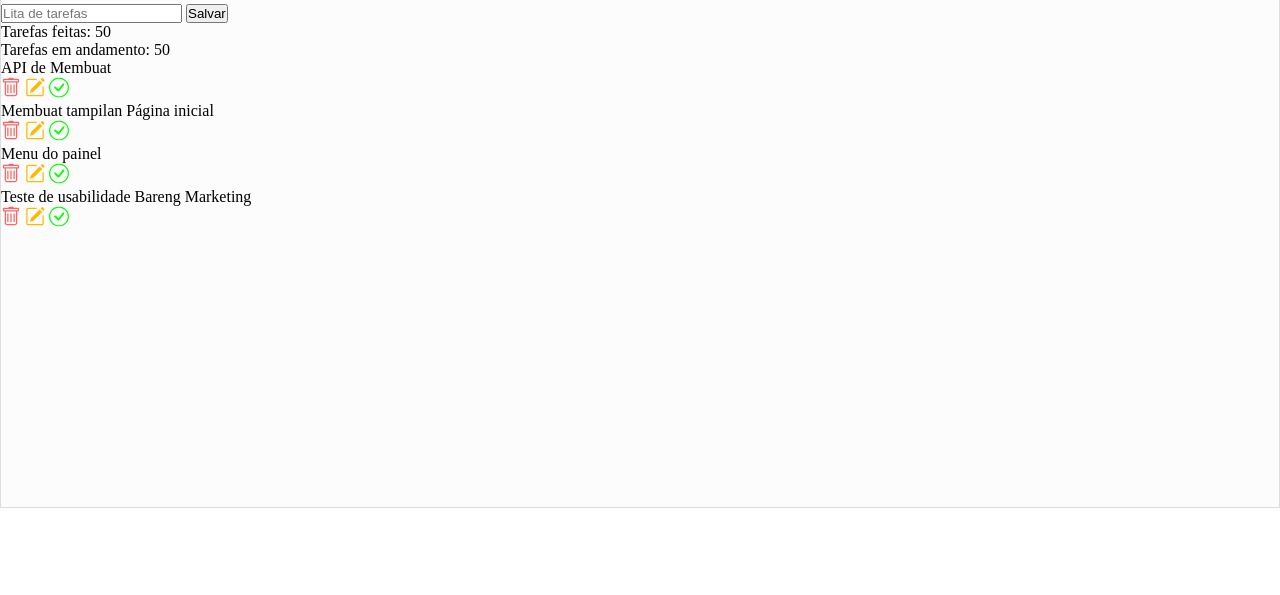
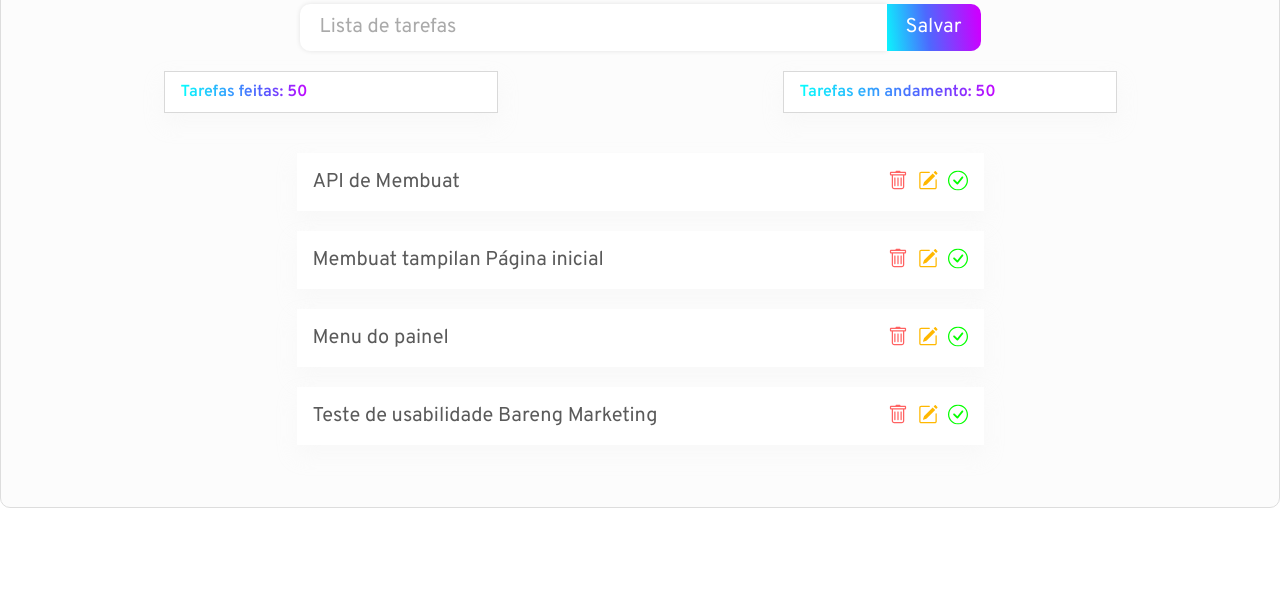
Before and after one commit to natsalete/curso_ebac_frontend, a plain HTML site: page index.html in a window 1280 px wide. Shown: the part 205-800 px from the top of the page. Drawn offline with Linux system fonts and the light colour scheme.

Commit message:
feat: estilização da My to do list

```diff
--- a/index.html
+++ b/index.html
@@ -15,69 +15,100 @@
         <h1>MY TO DO LIST</h1>
       </header>
       <form action="">
-        <input type="text" required placeholder="Lita de tarefas" />
+        <input type="text" required placeholder="Lista de tarefas" />
         <button type="submit">Salvar</button>
       </form>
-      <div>
+      <div class="cont-tarefas">
+        <div class="cont-tarefas-feitas">
             <p>Tarefas feitas: 50</p>
+        </div>
+        <div class="cont-tarefas-andamento">
             <p>Tarefas em andamento: 50</p>
         </div>
-      <div>
+      </div>
+      <div class="lista-tarefas">
         <ul>
           <li>
             API de Membuat
-            <div>
+            <div class="lista-tarefas-elementos">
+              <button>
                 <img
                 src="./imagens/trash 1.svg"
                 alt="Imagem de uma cesto de lixo"
               />
+              </button>
+              <button>
                 <img
                 src="./imagens/pencil-square 1.svg"
                 alt="Imagem de papel e caneta"
               />
+              </button>
+              <button>
                 <img src="./imagens/check-circle 1.svg" alt="circulo com check" />
+              </button>
             </div>
           </li>
           <li>
             Membuat tampilan Página inicial
-            <div>
+            <div class="cont-tarefas-elementos">
+                <div class="lista-tarefas-elementos">
+                    <button>
                       <img
                       src="./imagens/trash 1.svg"
                       alt="Imagem de uma cesto de lixo"
                     />
+                    </button>
+                    <button>
                       <img
                       src="./imagens/pencil-square 1.svg"
                       alt="Imagem de papel e caneta"
                     />
+                    </button>
+                    <button>
                       <img src="./imagens/check-circle 1.svg" alt="circulo com check" />
+                    </button>
             </div>
           </li>
           <li>
             Menu do painel
-            <div>
+            <div class="cont-tarefas-elementos">
+                <div class="lista-tarefas-elementos">
+                    <button>
                       <img
                       src="./imagens/trash 1.svg"
                       alt="Imagem de uma cesto de lixo"
                     />
+                    </button>
+                    <button>
                       <img
                       src="./imagens/pencil-square 1.svg"
                       alt="Imagem de papel e caneta"
                     />
+                    </button>
+                    <button>
                       <img src="./imagens/check-circle 1.svg" alt="circulo com check" />
+                    </button>
             </div>
           </li>
           <li>
             Teste de usabilidade Bareng Marketing
-            <div>
+            <div class="cont-tarefas-elementos">
+                <div class="lista-tarefas-elementos">
+                    <button>
                       <img
                       src="./imagens/trash 1.svg"
                       alt="Imagem de uma cesto de lixo"
                     />
+                    </button>
+                    <button>
                       <img
                       src="./imagens/pencil-square 1.svg"
                       alt="Imagem de papel e caneta"
                     />
+                    </button>
+                    <button>
                       <img src="./imagens/check-circle 1.svg" alt="circulo com check" />
+                    </button>
             </div>
           </li>
         </ul>
--- a/main.css
+++ b/main.css
@@ -16,13 +16,14 @@ body {
   height: 625px;
   background-color: #fcfcfc;
   border: 1px solid #ddd;
+  border-radius: 10px;
 }
 
 header {
-    display: flex;
-    justify-content: center;
-    align-items: center;
-    padding: 50px 0 20px 0;
+  display: flex;
+  justify-content: center;
+  align-items: center;
+  padding: 50px 0 20px 0;
 }
 
 header h1 {
@@ -31,8 +32,142 @@ header h1 {
   font-style: normal;
   font-weight: 900;
   line-height: normal;
-  background: linear-gradient(270deg, #C0F -2.84%, #5756FF 33.42%, #07FDFD 99.91%);
+  background: linear-gradient(
+    270deg,
+    #c0f -2.84%,
+    #5756ff 33.42%,
+    #07fdfd 99.91%
+  );
+  background-clip: text;
+  -webkit-background-clip: text;
+  -webkit-text-fill-color: transparent;
+}
+
+form {
+  display: flex;
+  justify-content: center;
+}
+
+form input {
+  display: flex;
+  width: 587px;
+  padding: 16px 20px;
+  align-items: flex-start;
+  gap: 10px;
+  border: none;
+  outline: none;
+  box-shadow: 0 0 5px rgba(0, 0, 0, 0.1);
+  transition: box-shadow 0.3s ease;
+  border-radius: 10px 0px 0px 10px;
+  background: #fff;
+}
+
+form ::placeholder {
+  color: #aaaaaa;
+  font-family: Overpass, sans-serif;
+  font-size: 20px;
+  font-style: normal;
+  font-weight: 400;
+  line-height: normal;
+}
+
+form button {
+  display: flex;
+  width: 94px;
+  padding: 10px 16px;
+  justify-content: center;
+  align-items: center;
+  gap: 10px;
+  align-self: stretch;
+  border: none;
+  border-radius: 0px 10px 10px 0px;
+  background: linear-gradient(
+    83deg,
+    #07fdfd -2.81%,
+    #4d69fe 43.36%,
+    #c0f 95.68%
+  );
+  color: #fff;
+  font-family: Overpass, sans-serif;
+  font-size: 20px;
+  font-style: normal;
+  font-weight: 400;
+  line-height: normal;
+  cursor: pointer;
+}
+
+.cont-tarefas{
+    display: flex;
+    justify-content: center;
+    align-items: center;
+    padding: 20px;
+}
+
+.cont-tarefas-feitas,
+.cont-tarefas-andamento{
+    display: flex;
+    width: 334px;
+    padding: 10px 16px;
+    align-items: flex-start;
+    gap: 10px;
+    border: 1px solid #D9D9D9;
+    background: #FFF;
+    box-shadow: 0px 10px 20px 0px rgba(240, 240, 240, 0.25);
+    margin: auto;
+}
+
+.cont-tarefas p{
+    font-family: Overpass, sans-serif;
+    font-size: 16px;
+    font-style: normal;
+    font-weight: 600;
+    line-height: normal;
+    background: linear-gradient(270deg, #C0F -2.84%, #5756FF 33.42%, #07FDFD 99.91%);
     background-clip: text;
     -webkit-background-clip: text;
     -webkit-text-fill-color: transparent;
 }
+
+.lista-tarefas{
+    display: flex;
+    justify-content: center;
+    align-items: center;
+    padding: 20px;
+}
+
+.lista-tarefas li{
+    display: flex;
+    width: 687px;
+    padding: 16px;
+    justify-content: space-between;
+    align-items: center;
+    background: #FFF;
+    box-shadow: 0px 10px 20px 0px rgba(240, 240, 240, 0.25);
+    margin-bottom: 20px;
+    color: #5A5A5A;
+    font-family: Overpass, sans-serif;
+    font-size: 20px;
+    font-style: normal;
+    font-weight: 400;
+    line-height: normal;
+    border-color: none;
+    /* transition: border 0.3s ease;  */
+    cursor: pointer;
+    /* border: 1px solid #D9D9D9; */
+}
+
+li:hover{
+    border: 1px solid #D9D9D9;
+}
+
+.lista-tarefas-elementos {
+    display: flex;
+    justify-content: center;
+    gap: 10px;
+}
+
+.lista-tarefas-elementos button {
+    border: none;
+    background-color: transparent;
+    cursor: pointer;
+}
```
Lines whose indentation alone changed are shown as unchanged.
